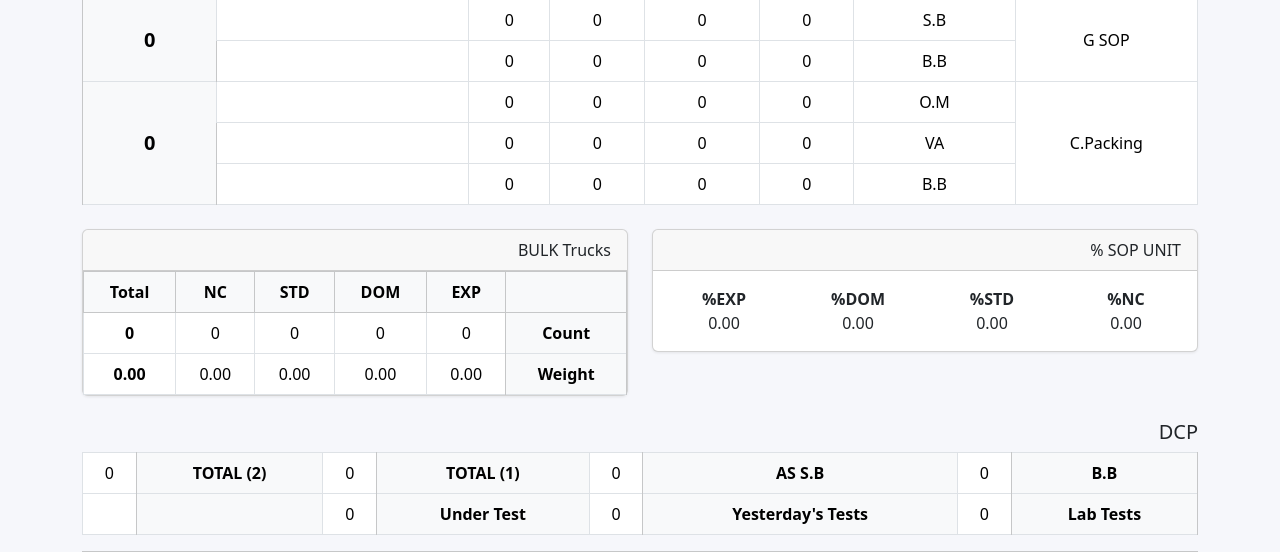
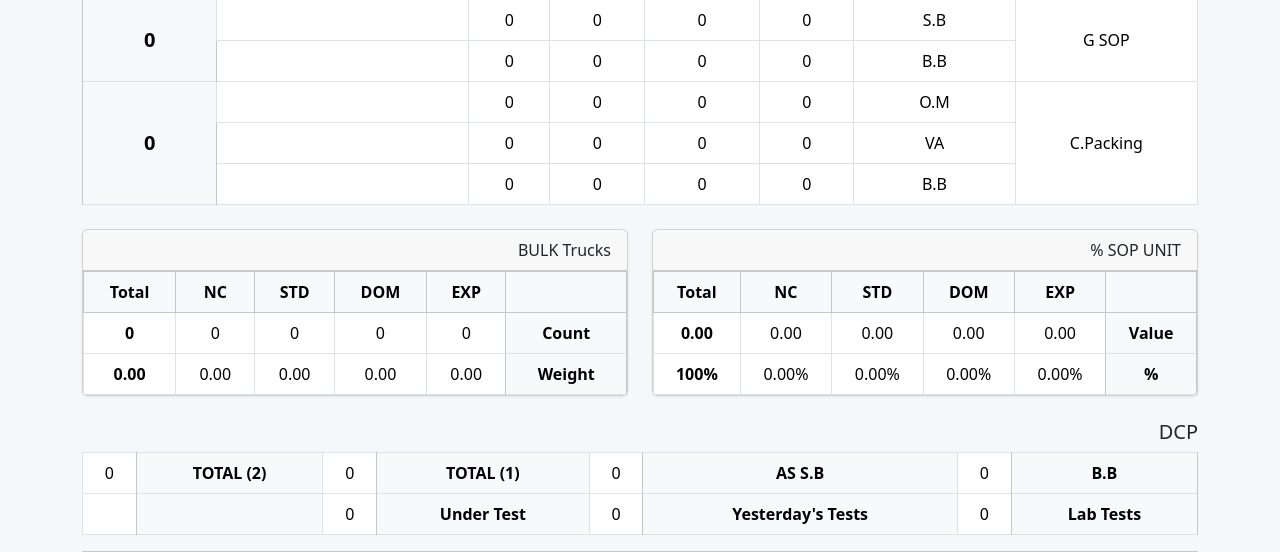
Before and after one commit to AbdullhElhkoy/QC-Report, a Django app: page /report/ in a window 1280 px wide. Shown: the part 696-1248 px from the top of the page. Run offline with Django 5.2, Linux system fonts and the light colour scheme; the visitor is signed in with stand-in values (Sample User, id 1); data that the repository does not hold is empty.

Commit message:
Redesign SOP UNIT % table: Value/Percent rows from SOP A-D only

```diff
--- a/qc_report/aggregations.py
+++ b/qc_report/aggregations.py
@@ -45,7 +45,6 @@
     )
     items = SOPLineItem.objects.filter(shift_entry__in=entries)
     rows = []
-    grand = {"exp": ZERO, "dom": ZERO, "std": ZERO, "nc": ZERO}
     for unit in SOP_UNITS:
         unit_items = [i for i in items if i.shift_entry.unit == unit]
         product_rows = []
@@ -76,11 +75,6 @@
                     "texts": " & ".join(texts),
                 }
             )
-            if unit != Unit.C_PACKING:
-                grand["exp"] += exp
-                grand["dom"] += dom
-                grand["std"] += std
-                grand["nc"] += nc
         rows.append(
             {
                 "unit": unit,
@@ -89,12 +83,23 @@
                 "total": unit_total,
             }
         )
-    grand_total = grand["exp"] + grand["dom"] + grand["std"]
-    percentages = {
-        "nc": _pct(grand["nc"], grand_total),
-        "std": _pct(grand["std"], grand_total),
-        "dom": _pct(grand["dom"], grand_total),
-        "exp": _pct(grand["exp"], grand_total),
+    # SOP UNIT %: تجميع قيم وحدات SOP_A حتى SOP_D فقط + النسبة من الإجمالي
+    abcd_units = ["SOP_A", "SOP_B", "SOP_C", "SOP_D"]
+    abcd = {"exp": ZERO, "dom": ZERO, "std": ZERO, "nc": ZERO}
+    for i in items:
+        if i.shift_entry.unit in abcd_units:
+            abcd["exp"] += i.exp
+            abcd["dom"] += i.dom
+            abcd["std"] += i.std
+            abcd["nc"] += i.nc
+    value_total = sum(abcd.values())
+    unit_pct = {
+        "values": abcd,
+        "value_total": value_total,
+        "percents": {
+            k: _pct(v, value_total) for k, v in abcd.items()
+        },
+        "percent_total": Decimal("100"),
     }
     # عربيات BULK: العدد من BulkLog والوزن من بنود BULK نفسها
     bulk_units = [u for u in SOP_UNITS if "BULK" in SOP_PRODUCT_TYPES.get(u, [])]
@@ -123,9 +128,7 @@
     )
     return {
         "rows": rows,
-        "percentages": percentages,
-        "grand": grand,
-        "grand_total": grand_total,
+        "unit_pct": unit_pct,
         "bulk": bulk,
     }
 
--- a/templates/report.html
+++ b/templates/report.html
@@ -68,13 +68,30 @@
   <div class="col-12 col-md-6">
     <div class="card">
       <div class="card-header">SOP UNIT %</div>
-      <div class="card-body">
-        <div class="row text-center">
-          <div class="col-3"><strong>NC%</strong><br>{{ sop.percentages.nc|floatformat:2 }}</div>
-          <div class="col-3"><strong>STD%</strong><br>{{ sop.percentages.std|floatformat:2 }}</div>
-          <div class="col-3"><strong>DOM%</strong><br>{{ sop.percentages.dom|floatformat:2 }}</div>
-          <div class="col-3"><strong>EXP%</strong><br>{{ sop.percentages.exp|floatformat:2 }}</div>
-        </div>
+      <div class="card-body p-0">
+        <table class="table table-bordered text-center align-middle mb-0">
+          <thead class="table-light">
+            <tr><th></th><th>EXP</th><th>DOM</th><th>STD</th><th>NC</th><th>Total</th></tr>
+          </thead>
+          <tbody>
+            <tr>
+              <th class="table-light">Value</th>
+              <td>{{ sop.unit_pct.values.exp|floatformat:2 }}</td>
+              <td>{{ sop.unit_pct.values.dom|floatformat:2 }}</td>
+              <td>{{ sop.unit_pct.values.std|floatformat:2 }}</td>
+              <td>{{ sop.unit_pct.values.nc|floatformat:2 }}</td>
+              <td class="fw-bold">{{ sop.unit_pct.value_total|floatformat:2 }}</td>
+            </tr>
+            <tr>
+              <th class="table-light">%</th>
+              <td>{{ sop.unit_pct.percents.exp|floatformat:2 }}%</td>
+              <td>{{ sop.unit_pct.percents.dom|floatformat:2 }}%</td>
+              <td>{{ sop.unit_pct.percents.std|floatformat:2 }}%</td>
+              <td>{{ sop.unit_pct.percents.nc|floatformat:2 }}%</td>
+              <td class="fw-bold">{{ sop.unit_pct.percent_total }}%</td>
+            </tr>
+          </tbody>
+        </table>
       </div>
     </div>
   </div>
```
Also changed, not shown: templates/report_pdf.html (+16 -6 lines).
